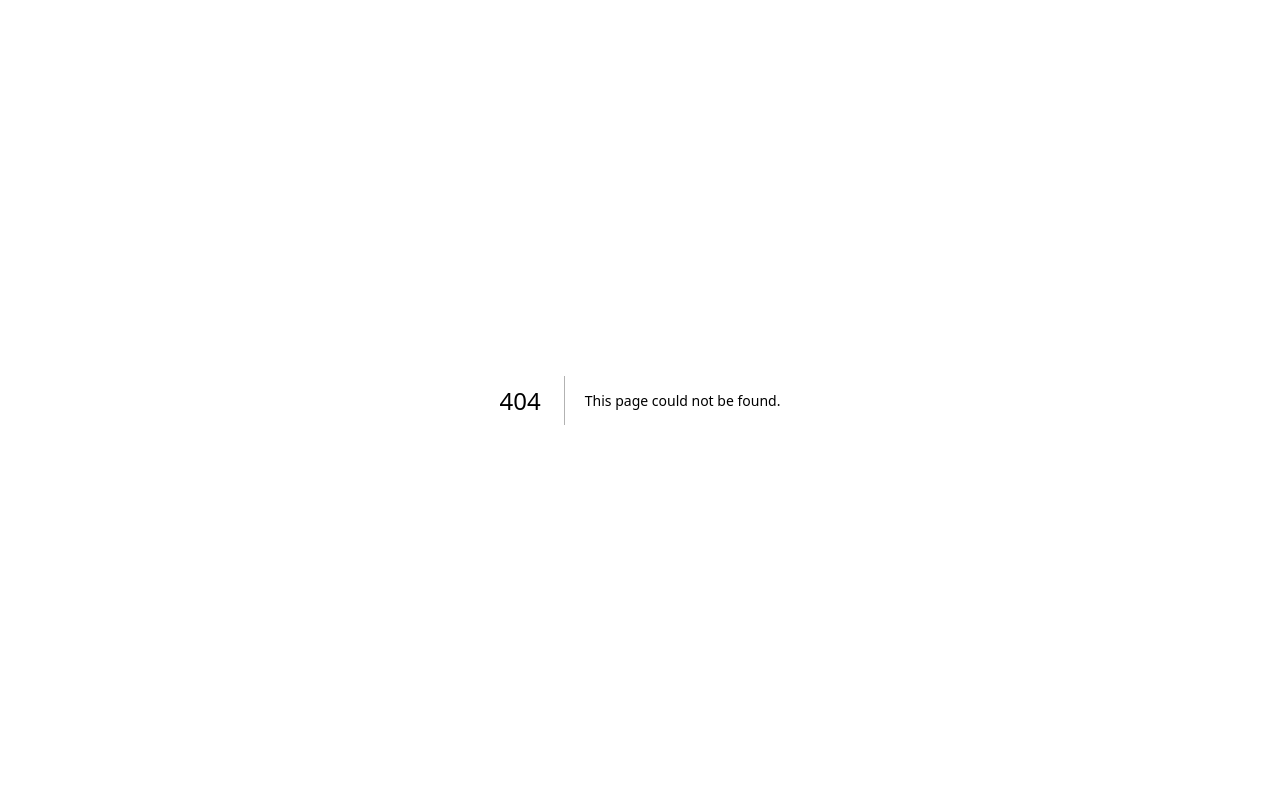
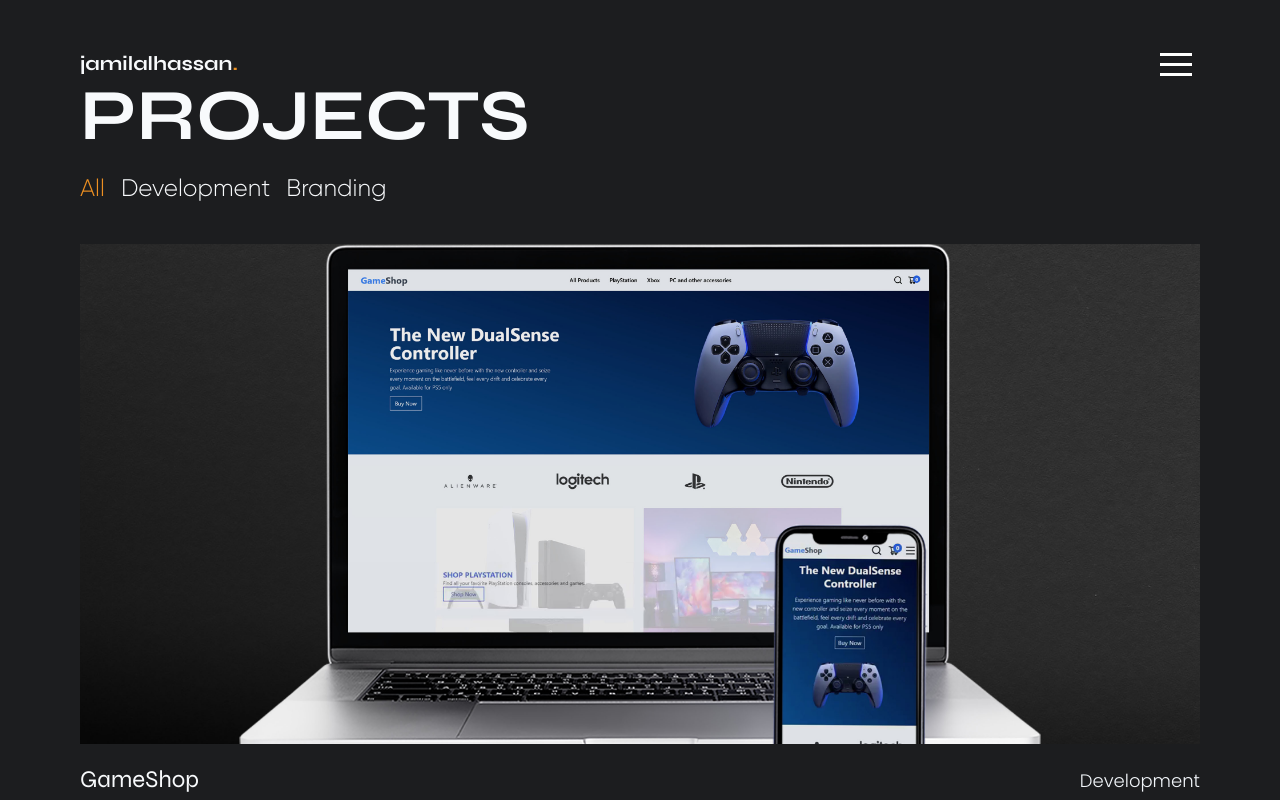
Before and after one commit to bjamyl/portfolio_2.0, a Next.js app: page /work in a window 1280 px wide. Before the commit this address had no page. Shown: the top 800 px of the page. Built offline with nearby package versions, Linux system fonts and the light colour scheme.

Commit message:
added all works page and created tabs to view projects categories

```diff
--- a/components/About.jsx
+++ b/components/About.jsx
@@ -33,7 +33,7 @@
   return (
     <main className="my-20 flex flex-col gap-12 justify-center">
       <div className="flex flex-col justify-between">
-        <div className="space-y-10">
+        <div className="space-y-2">
           <div ref={trig} className="overflow-hidden h-fit">
             <h2
               ref={headerText1}
@@ -51,7 +51,7 @@
           </div>
           <p
             ref={bodyText1}
-            className="text-base invisible leading-relaxed mx-4 font-gilroyLight md:mx-8 lg:mx-16 xl:mx-20 text-slate-50 2xl:mx-72 2xl:text-xl pb-12"
+            className="text-base invisible leading-relaxed mx-4 font-gilroyLight md:mx-8 lg:mx-16 xl:mx-20 text-slate-50 2xl:mx-72 2xl:text-xl xl:pb-12 pb-5"
           >
             I am a creative developer who relishes the challenge of turning
             ideas in unforgettable digital experiences. I have worked as an
--- a/components/Footer.jsx
+++ b/components/Footer.jsx
@@ -113,7 +113,7 @@
               ref={headerTxt}
               className="invisible font-sans text-center text-4xl md:text-6xl lg:text-7xl xl:text-8xl font-bold"
             >
-              LET&apos;S BUILD <br /> SOMETHING GREAT
+              LET&apos;S WORK <br /> TOGETHER
             </h1>
           </div>
           <div className="flex  justify-center">
--- a/components/Layout.jsx
+++ b/components/Layout.jsx
@@ -1,8 +1,39 @@
 import Head from "next/head";
 import Navbar from "./Navbar";
 import Footer from "./Footer";
+import { useEffect } from "react";
+import Lenis from "@studio-freight/lenis";
+import { isFirefox } from "react-device-detect";
 
 export default function Layout({ children, title, description, keywords }) {
+  const value = isFirefox ? 2 : 10;
+
+  useEffect(() => {
+    const lenis = new Lenis({
+      duration: 1.2,
+      easing: (t) => Math.min(1, 1.001 - Math.pow(2, -10 * t)), // https://www.desmos.com/calculator/brs54l4xou
+      direction: "vertical", // vertical, horizontal
+      gestureDirection: "vertical", // vertical, horizontal, both
+      smooth: true,
+      mouseMultiplier: value,
+      smoothTouch: false,
+      touchMultiplier: value,
+      infinite: false,
+    });
+
+    //get scroll value
+    lenis.on("scroll", ({ scroll, limit, velocity, direction, progress }) => {
+      console.log({ scroll, limit, velocity, direction, progress });
+    });
+
+    function raf(time) {
+      lenis.raf(time);
+      requestAnimationFrame(raf);
+    }
+
+    requestAnimationFrame(raf);
+  }, []);
+
   return (
     <div className="bg-[#1C1D1F]">
       <Head>
--- a/components/Menu.jsx
+++ b/components/Menu.jsx
@@ -94,7 +94,7 @@
       ref: about,
     },
     {
-      id: 3,
+      id: 4,
       linkName: "CONTACT",
       num: "04",
       address: "",
--- a/components/index.js
+++ b/components/index.js
@@ -7,3 +7,4 @@
 export { default as Extras } from "./Extras";
 export { default as CustomLink } from "./CustomLink";
 export { default as Expertise } from "./Expertise";
+export { default as Card } from "./Card";
--- a/pages/index.jsx
+++ b/pages/index.jsx
@@ -1,40 +1,6 @@
-import { Works, Hero, About, Layout, Extras, Expertise } from "../components";
-import { useEffect } from "react";
-import { isFirefox, } from "react-device-detect";
-import Lenis from "@studio-freight/lenis";
+import { Works, Hero, About, Layout, Extras } from "../components";
 
 export default function Home() {
-  const value = isFirefox ? 2 : 10;
-
-
-
-
-  useEffect(() => {
-    const lenis = new Lenis({
-      duration: 1.2,
-      easing: (t) => Math.min(1, 1.001 - Math.pow(2, -10 * t)), // https://www.desmos.com/calculator/brs54l4xou
-      direction: "vertical", // vertical, horizontal
-      gestureDirection: "vertical", // vertical, horizontal, both
-      smooth: true,
-      mouseMultiplier: value,
-      smoothTouch: false,
-      touchMultiplier: value,
-      infinite: false,
-    });
-
-    //get scroll value
-    lenis.on("scroll", ({ scroll, limit, velocity, direction, progress }) => {
-      console.log({ scroll, limit, velocity, direction, progress });
-    });
-
-    function raf(time) {
-      lenis.raf(time);
-      requestAnimationFrame(raf);
-    }
-
-    requestAnimationFrame(raf);
-  }, []);
-
   return (
     <Layout>
       <Hero />
--- /dev/null
+++ b/pages/work/index.jsx
@@ -0,0 +1,92 @@
+import React from "react";
+import { Layout, Card } from "../../components";
+import projects from "../../components/data";
+import { useState } from "react";
+
+export default function Works() {
+  const [toggle, setToggle] = useState(1);
+
+  // Loop through all projects and push them to the respective arrays
+  const brand_projects = projects.filter((project) => {
+    return project.description === "Brand Design";
+  });
+
+  const dev_projects = projects.filter((project) => {
+    return project.description === "Development";
+  });
+
+  console.log(dev_projects);
+
+  // Function to change index
+  const toggleTab = (index) => {
+    setToggle(index);
+  };
+
+  const displayContent = () => {
+    if(toggle === 1){
+      return projects.map((project) => (
+        <Card
+          key={project.id}
+          title={project.title}
+          description={project.description}
+          image={project.image}
+          image2={project.image2}
+        />
+      ))
+    } else if(toggle === 2){
+      return dev_projects.map((project) => (
+        <Card
+          key={project.id}
+          title={project.title}
+          description={project.description}
+          image={project.image}
+          image2={project.image2}
+        />
+      ))
+    } else {
+      return brand_projects.map((project) => (
+        <Card
+          key={project.id}
+          title={project.title}
+          description={project.description}
+          image={project.image}
+          image2={project.image2}
+        />
+      ))
+    }
+  }
+  return (
+    <Layout>
+      <div className="pt-20">
+        <h1 className="mx-4 md:mx-8 lg:mx-10 xl:mx-20 text-4xl md:text-6xl lg:text-7xl 2xl:mx-72 2xl:text-9xl font-bold text-slate-50 font-sans">
+          PROJECTS
+        </h1>
+      </div>
+      <div>
+        <ul className="font-gilroyLight xl:text-2xl text-slate-50 flex gap-4 mx-4 md:mx-8 lg:mx-10 xl:mx-20 2xl:mx-72 mt-5">
+          <li
+            onClick={() => toggleTab(1)}
+            className={`${toggle === 1 ? "text-[#ed9022]" : null} hover:cursor-pointer`}
+          >
+            All
+          </li>
+          <li
+            onClick={() => toggleTab(2)}
+            className={`${toggle === 2 ? "text-[#ed9022]" : null} hover:cursor-pointer`}
+          >
+            Development
+          </li>
+          <li
+            onClick={() => toggleTab(3)}
+            className={`${toggle === 3 ? "text-[#ed9022]" : null} hover:cursor-pointer`}
+          >
+            Branding
+          </li>
+        </ul>
+      </div>
+      <div className="mt-10 grid grid-cols-1 gap-y-14 2xl:grid-cols-2 2xl:space-y-0 mx-4 md:mx-8 lg:mx-10 xl:mx-20 2xl:mx-72 2xl:gap-x-32">
+        {displayContent()}
+      </div>
+    </Layout>
+  );
+}
```
